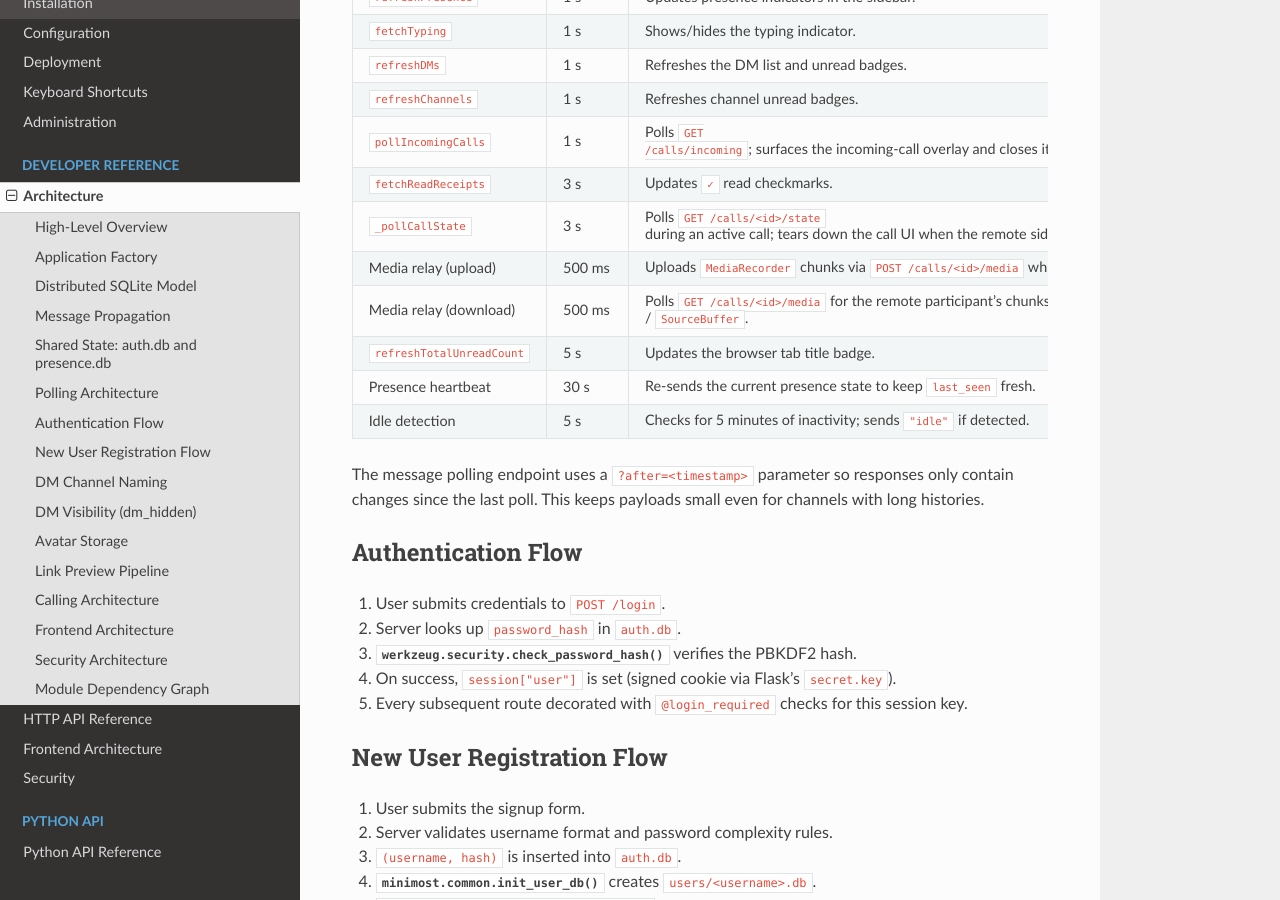
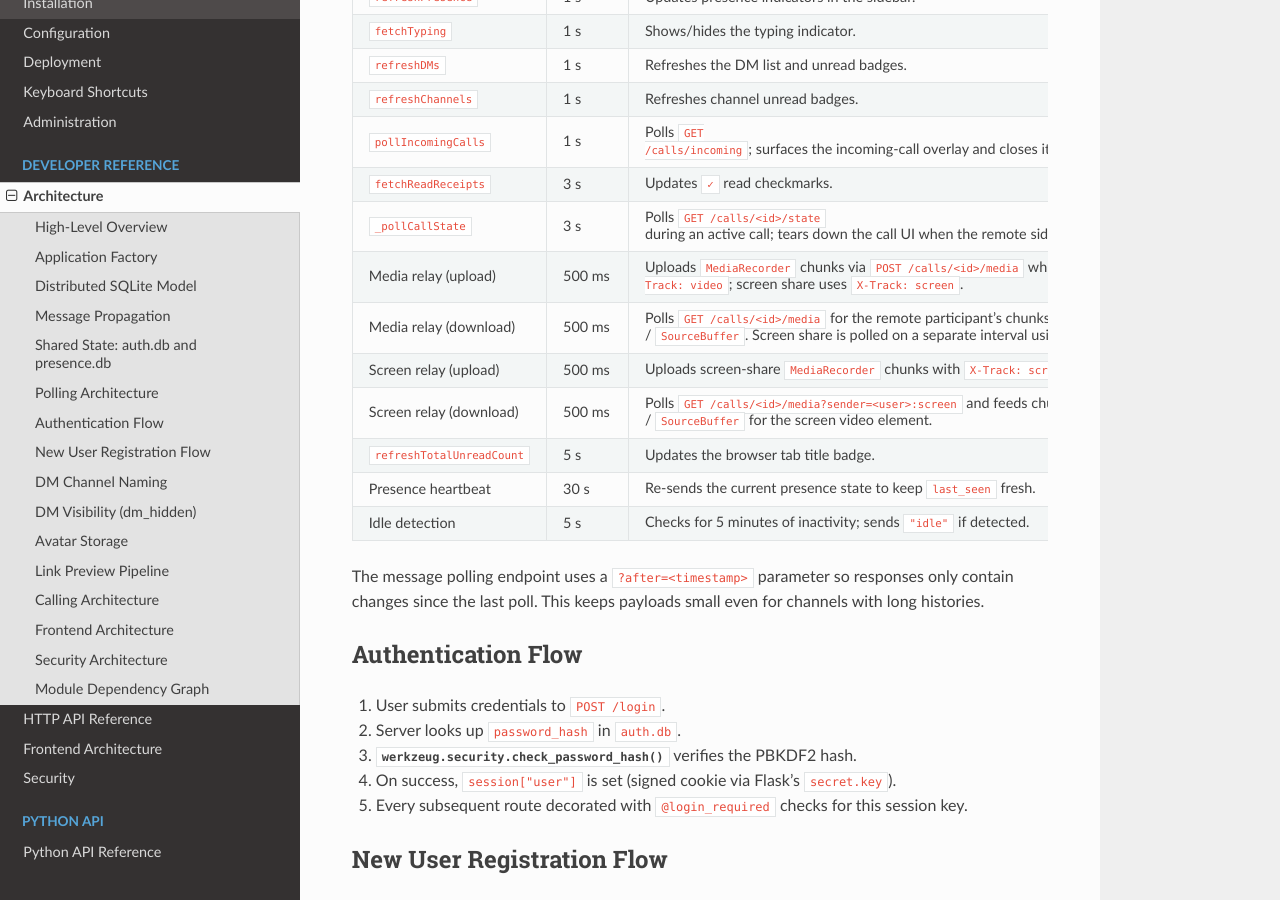
Before and after one commit to SamuelDonovan/minimost, a Sphinx documentation site: the page built from docs/architecture.rst, in a window 1280 px wide and 900 px high, scrolled down 3226 px. Built offline with Sphinx 7.4.7 and the Read the Docs theme 3.1.0, drawn with Linux system fonts in a browser that asks for light colours; some of the changed text lies outside the part shown.

Commit message:
Docs: Update docs to reflect screensharing feature

```diff
--- a/docs/architecture.rst
+++ b/docs/architecture.rst
@@ -49,8 +49,9 @@ The factory is responsible for:
    - :mod:`minimost.presence` — presence, typing, and reaction routes.
    - :mod:`minimost.calls` — voice/video calling and media relay routes.
 
-5. Resetting all presence records to ``"offline"`` so stale state from a
-   previous server run does not persist.
+5. Resetting all presence records to ``"offline"`` and all in-progress call
+   records to ``"ended"`` so stale state from a previous server run does not
+   persist.
 
 Blueprint structure means each module is self-contained and the URL routing
 is defined close to the handler code.
@@ -185,11 +186,22 @@ The client runs several ``setInterval`` loops:
    * - Media relay (upload)
      - 500 ms
      - Uploads ``MediaRecorder`` chunks via ``POST /calls/<id>/media``
-       while a call is active.
+       while a call is active.  Camera/mic uses ``X-Track: video``; screen
+       share uses ``X-Track: screen``.
    * - Media relay (download)
      - 500 ms
      - Polls ``GET /calls/<id>/media`` for the remote participant's chunks
-       and feeds them into a ``MediaSource`` / ``SourceBuffer``.
+       and feeds them into a ``MediaSource`` / ``SourceBuffer``.  Screen
+       share is polled on a separate interval using ``?sender=user:screen``.
+   * - Screen relay (upload)
+     - 500 ms
+     - Uploads screen-share ``MediaRecorder`` chunks with ``X-Track: screen``
+       while screen sharing is active.
+   * - Screen relay (download)
+     - 500 ms
+     - Polls ``GET /calls/<id>/media?sender=<user>:screen`` and feeds chunks
+       into a dedicated ``MediaSource`` / ``SourceBuffer`` for the screen
+       video element.
    * - ``refreshTotalUnreadCount``
      - 5 s
      - Updates the browser tab title badge.
```
Also changed, not shown: README.md (+1 -0 lines).
